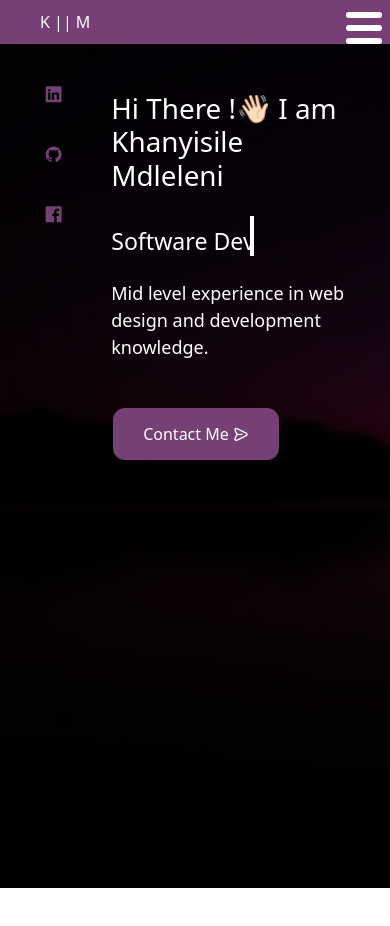
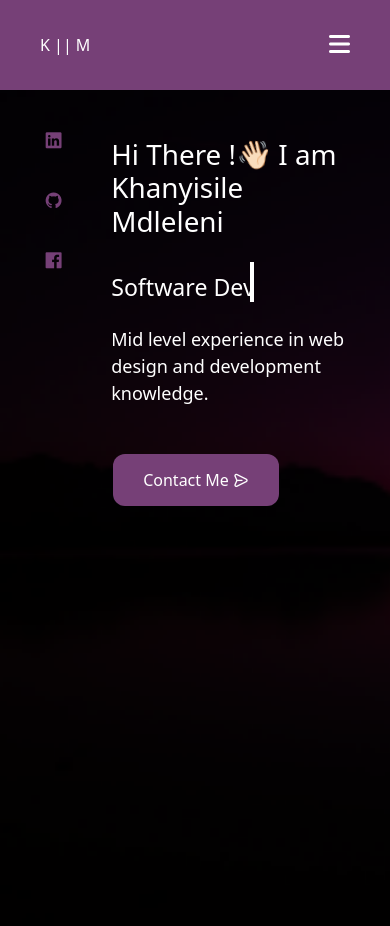
Before and after one commit to Khanyisile-Mdleleni/Portfolio, a React (Vite) app in the folder react-portfolio/: page / in a window 390 px wide. Shown: the top 926 px of the page. Before the commit the page ends 888 px from the top, so only its background shows below. Built offline with nearby package versions, Linux system fonts and the light colour scheme.

Commit message:
Updated navbar for mobile version.

```diff
--- a/react-portfolio/src/App.css
+++ b/react-portfolio/src/App.css
@@ -21,6 +21,7 @@ nav {
     background-color: rgba(118, 64, 119, 1);
     padding: 10px 40px;
     position: sticky;
+    height: 90px;
     top: 0;
     z-index: 100;
 }
@@ -73,67 +74,49 @@ nav ul li a {
     display: block;
     text-decoration: none;
     color: #fff;
-    padding: 0.21rem;
+    padding: 0.35rem;
+    padding-top: 20px;
     margin: 0 0.5rem;
     border-radius: 0.5rem;
 
 }
 
-nav ul.open {
-    display: flex;
+
+#mobile i{
+    color: #fff;
+    align-items: center;
 }
-
-nav .menu {
-    display: none;
-    position: absolute;
-    top: 0.75rem;
-    right: 0.5rem;
-    flex-direction: column;
-    justify-content: space-between;
-    width: 2.25rem;
-    height: 2rem;
-
-}
-
-nav .menu span {
-    height: 0.4rem;
-    width: 100%;
-    border-radius: 0.2rem;
-    background-color: #fff;
+#mobile {
+   display: none;
 }
 
 
-@media (max-width:480px) {
-    nav .menu {
-        display: flex;
+@media (max-width:768px) {
 
-    }
-
-    nav {
-        flex-direction: column;
-        align-items: start;
-    }
-
-    nav ul {
-        display: none;
-        flex-direction: column;
-        width: 100%;
-        margin-bottom: 0.25rem;
-    }
-
-    nav ul li {
-        width: 100%;
-        text-align: center;
-    }
-
-    nav ul li a {
-        margin: 0.2rem 0.5rem;
-    }
-
-    nav.stroke ul li a:hover:after {
-        width: 20%;
-    }
-
+#navbar{
+   display: flex;
+   flex-direction: column;
+   align-items: flex-start;
+   justify-content: flex-start;
+   position: fixed;
+   top: 90px;
+   right: -300px;
+   width: 300px;
+   height: 100vh;
+   background-color: rgba(118, 64, 119, 1);
+   padding: 40px 0 0 10px;
+   transition:0.3s ease-in-out;
+}
+#mobile {
+    display: initial;
+ }
+#mobile i{
+  font-size: 24px;
+  cursor: pointer;
+}
+#navbar.active{
+    right: 0px;
+}
 }
 
 
--- a/react-portfolio/src/components/pages/Header.jsx
+++ b/react-portfolio/src/components/pages/Header.jsx
@@ -1,8 +1,20 @@
+import { Component } from "react";
 import { Link } from "react-router-dom";
-import React, { useState } from "react";
 
-function Header() {
-  const [menuOpen, setMenuOpen] = useState(false);
+class Header extends Component {
+  state = { clicked: false };
+
+  handleClick = () => {
+    this.setState({ clicked: !this.state.clicked });
+  };
+
+  closeNavbar = () => {
+    if (this.state.clicked) {
+      this.setState({ clicked: false });
+    }
+  };
+
+  render() {
     return (
       <nav className="stroke">
         <Link to="/" className="title">
@@ -10,38 +22,50 @@ function Header() {
           K || M
         </Link>
 
-      <div
-        className={`menu ${menuOpen ? "open" : ""}`}
-        onClick={() => {
-          setMenuOpen(!menuOpen);
-        }}
+        <ul
+          id="navbar"
+          className={this.state.clicked ? "navbar active" : "navbar"}
         >
-        <span></span>
-        <span></span>
-        <span></span>
-      </div>
-      <ul className={menuOpen ? "open" : ""}>
           <li>
-          <Link to="/home"> Home</Link>
+            <Link to="/home" className="active" onClick={this.closeNavbar}>
+              Home
+            </Link>
           </li>
           <li>
-          <Link to="/about"> About</Link>
+            <Link to="/about" onClick={this.closeNavbar}>
+              About
+            </Link>
           </li>
           <li>
-          <Link to="/skills"> Qualifications</Link>
+            <Link to="/skills" onClick={this.closeNavbar}>
+              Qualifications
+            </Link>
           </li>
           <li>
-          <Link to="/services"> Services</Link>
+            <Link to="/services" onClick={this.closeNavbar}>
+              Services
+            </Link>
           </li>
           <li>
-          <Link to="/portfolio"> Portfolio</Link>
+            <Link to="/portfolio" onClick={this.closeNavbar}>
+              Portfolio
+            </Link>
           </li>
           <li>
-          <Link to="/contact"> Contact Me</Link>
+            <Link to="/contact" onClick={this.closeNavbar}>
+              Contact Me
+            </Link>
           </li>
         </ul>
+        <div id="mobile" onClick={this.handleClick}>
+          <i
+            id="bars"
+            className={this.state.clicked ? "fas fa-times" : "fas fa-bars"}
+          ></i>
+        </div>
       </nav>
     );
   }
+}
 
 export default Header;
```
Also changed, not shown: react-portfolio/src/components/img/bibs.png (added). Lines whose indentation alone changed are shown as unchanged.
